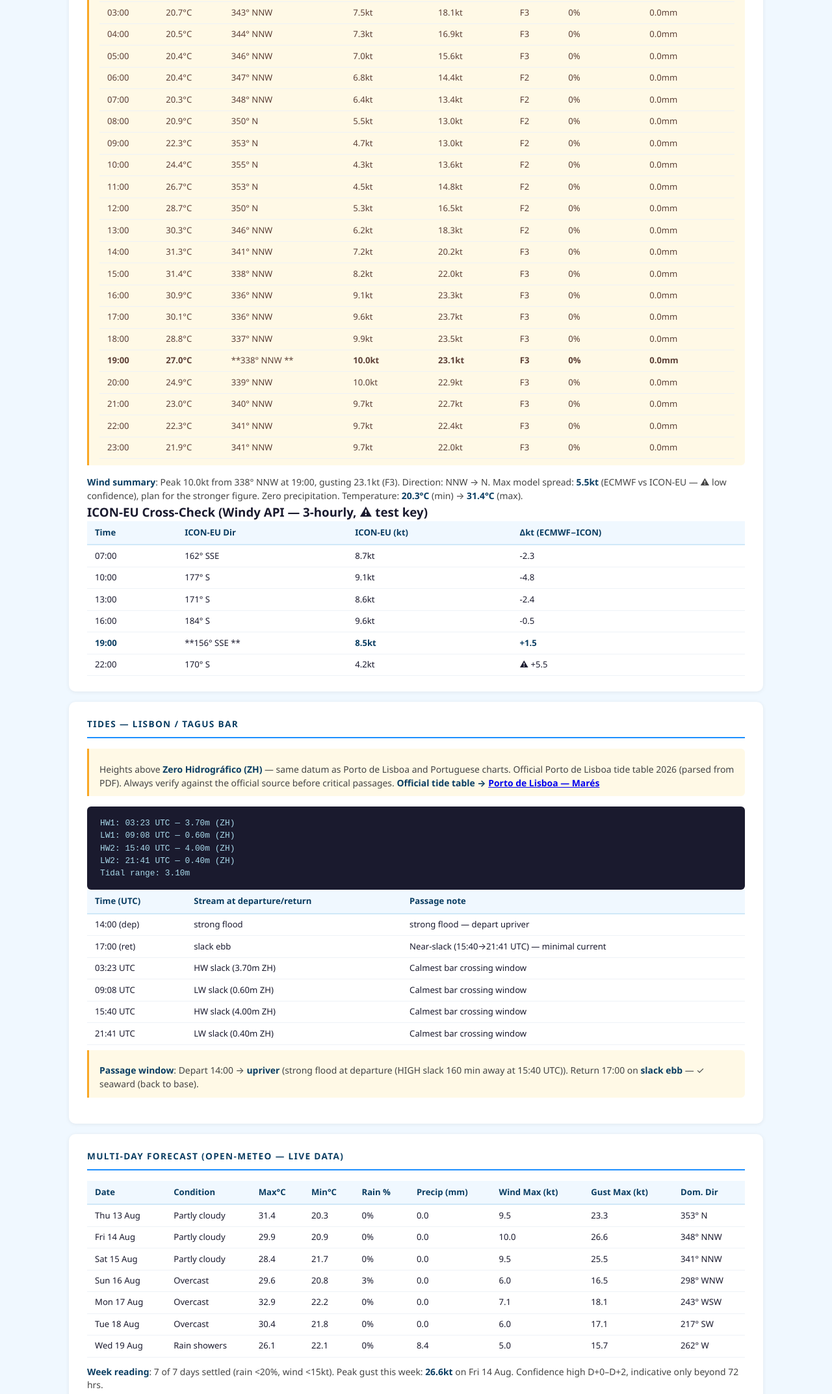
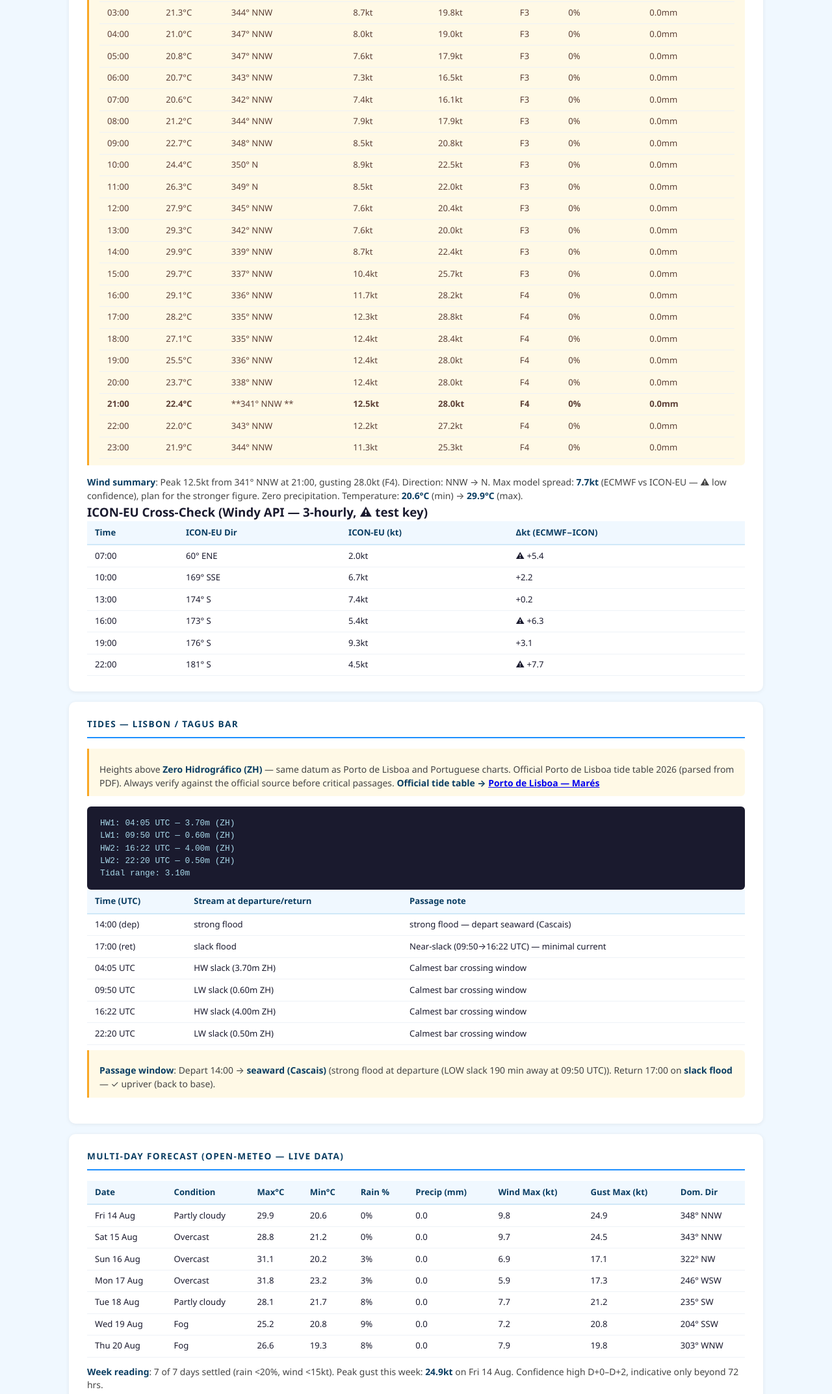
Before and after one commit to martinsda/maritime-weather, a website: page index.html in a window 1280 px wide. Shown: the part 396-2541 px from the top of the page at 65% size. Drawn offline with Linux system fonts and the light colour scheme.

Commit message:
briefing: auto-generated 31782560588

```diff
--- a/index.html
+++ b/index.html
@@ -3,7 +3,7 @@
 <head>
   <meta charset="UTF-8">
   <meta name="viewport" content="width=device-width, initial-scale=1.0">
-  <title>Maritime Briefing — 2026-08-13</title>
+  <title>Maritime Briefing — 2026-08-14</title>
   <style>
     :root {
       --sea:   #0a3d62;
@@ -100,9 +100,9 @@
 <header>
   <div>
     <h1>⚓ Maritime Weather Briefing</h1>
-    <p>Lisbon → Cascais &nbsp;·&nbsp; 2026-08-13 &nbsp;·&nbsp; 38.682°N, 9.219°W</p>
+    <p>Lisbon → Cascais &nbsp;·&nbsp; 2026-08-14 &nbsp;·&nbsp; 38.682°N, 9.219°W</p>
   </div>
-  <span class="badge">Generated 2026-08-13 08:11 UTC</span>
+  <span class="badge">Generated 2026-08-14 08:06 UTC</span>
 </header>
 
 <main>
@@ -125,28 +125,48 @@
 </thead>
 <tbody><tr>
 <td>00:00</td>
-<td>21.4°C</td>
-<td>340° NNW</td>
-<td>8.7kt</td>
-<td>20.6kt</td>
+<td>21.5°C</td>
+<td>337° NNW</td>
+<td>10.1kt</td>
+<td>20.8kt</td>
 <td>F3</td>
 <td>0%</td>
 <td>0.0mm</td>
 </tr>
 <tr>
 <td>01:00</td>
-<td>21.2°C</td>
-<td>341° NNW</td>
-<td>8.2kt</td>
-<td>20.0kt</td>
+<td>21.6°C</td>
+<td>338° NNW</td>
+<td>10.0kt</td>
+<td>20.8kt</td>
 <td>F3</td>
 <td>0%</td>
 <td>0.0mm</td>
 </tr>
 <tr>
 <td>02:00</td>
+<td>21.4°C</td>
+<td>341° NNW</td>
+<td>9.5kt</td>
+<td>20.4kt</td>
+<td>F3</td>
+<td>0%</td>
+<td>0.0mm</td>
+</tr>
+<tr>
+<td>03:00</td>
+<td>21.3°C</td>
+<td>344° NNW</td>
+<td>8.7kt</td>
+<td>19.8kt</td>
+<td>F3</td>
+<td>0%</td>
+<td>0.0mm</td>
+</tr>
+<tr>
+<td>04:00</td>
 <td>21.0°C</td>
-<td>342° NNW</td>
+<td>347° NNW</td>
 <td>8.0kt</td>
 <td>19.0kt</td>
 <td>F3</td>
@@ -154,218 +174,198 @@
 <td>0.0mm</td>
 </tr>
 <tr>
-<td>03:00</td>
-<td>20.7°C</td>
-<td>343° NNW</td>
-<td>7.5kt</td>
-<td>18.1kt</td>
-<td>F3</td>
-<td>0%</td>
-<td>0.0mm</td>
-</tr>
-<tr>
-<td>04:00</td>
-<td>20.5°C</td>
-<td>344° NNW</td>
-<td>7.3kt</td>
-<td>16.9kt</td>
-<td>F3</td>
-<td>0%</td>
-<td>0.0mm</td>
-</tr>
-<tr>
 <td>05:00</td>
-<td>20.4°C</td>
-<td>346° NNW</td>
-<td>7.0kt</td>
-<td>15.6kt</td>
+<td>20.8°C</td>
+<td>347° NNW</td>
+<td>7.6kt</td>
+<td>17.9kt</td>
 <td>F3</td>
 <td>0%</td>
 <td>0.0mm</td>
 </tr>
 <tr>
 <td>06:00</td>
-<td>20.4°C</td>
-<td>347° NNW</td>
-<td>6.8kt</td>
-<td>14.4kt</td>
-<td>F2</td>
+<td>20.7°C</td>
+<td>343° NNW</td>
+<td>7.3kt</td>
+<td>16.5kt</td>
+<td>F3</td>
 <td>0%</td>
 <td>0.0mm</td>
 </tr>
 <tr>
 <td>07:00</td>
-<td>20.3°C</td>
-<td>348° NNW</td>
-<td>6.4kt</td>
-<td>13.4kt</td>
-<td>F2</td>
+<td>20.6°C</td>
+<td>342° NNW</td>
+<td>7.4kt</td>
+<td>16.1kt</td>
+<td>F3</td>
 <td>0%</td>
 <td>0.0mm</td>
 </tr>
 <tr>
 <td>08:00</td>
-<td>20.9°C</td>
-<td>350° N</td>
-<td>5.5kt</td>
-<td>13.0kt</td>
-<td>F2</td>
+<td>21.2°C</td>
+<td>344° NNW</td>
+<td>7.9kt</td>
+<td>17.9kt</td>
+<td>F3</td>
 <td>0%</td>
 <td>0.0mm</td>
 </tr>
 <tr>
 <td>09:00</td>
-<td>22.3°C</td>
-<td>353° N</td>
-<td>4.7kt</td>
-<td>13.0kt</td>
-<td>F2</td>
+<td>22.7°C</td>
+<td>348° NNW</td>
+<td>8.5kt</td>
+<td>20.8kt</td>
+<td>F3</td>
 <td>0%</td>
 <td>0.0mm</td>
 </tr>
 <tr>
 <td>10:00</td>
 <td>24.4°C</td>
-<td>355° N</td>
-<td>4.3kt</td>
-<td>13.6kt</td>
-<td>F2</td>
+<td>350° N</td>
+<td>8.9kt</td>
+<td>22.5kt</td>
+<td>F3</td>
 <td>0%</td>
 <td>0.0mm</td>
 </tr>
 <tr>
 <td>11:00</td>
-<td>26.7°C</td>
-<td>353° N</td>
-<td>4.5kt</td>
-<td>14.8kt</td>
-<td>F2</td>
+<td>26.3°C</td>
+<td>349° N</td>
+<td>8.5kt</td>
+<td>22.0kt</td>
+<td>F3</td>
 <td>0%</td>
 <td>0.0mm</td>
 </tr>
 <tr>
 <td>12:00</td>
-<td>28.7°C</td>
-<td>350° N</td>
-<td>5.3kt</td>
-<td>16.5kt</td>
-<td>F2</td>
+<td>27.9°C</td>
+<td>345° NNW</td>
+<td>7.6kt</td>
+<td>20.4kt</td>
+<td>F3</td>
 <td>0%</td>
 <td>0.0mm</td>
 </tr>
 <tr>
 <td>13:00</td>
-<td>30.3°C</td>
-<td>346° NNW</td>
-<td>6.2kt</td>
-<td>18.3kt</td>
-<td>F2</td>
+<td>29.3°C</td>
+<td>342° NNW</td>
+<td>7.6kt</td>
+<td>20.0kt</td>
+<td>F3</td>
 <td>0%</td>
 <td>0.0mm</td>
 </tr>
 <tr>
 <td>14:00</td>
-<td>31.3°C</td>
-<td>341° NNW</td>
-<td>7.2kt</td>
-<td>20.2kt</td>
+<td>29.9°C</td>
+<td>339° NNW</td>
+<td>8.7kt</td>
+<td>22.4kt</td>
 <td>F3</td>
 <td>0%</td>
 <td>0.0mm</td>
 </tr>
 <tr>
 <td>15:00</td>
-<td>31.4°C</td>
-<td>338° NNW</td>
-<td>8.2kt</td>
-<td>22.0kt</td>
+<td>29.7°C</td>
+<td>337° NNW</td>
+<td>10.4kt</td>
+<td>25.7kt</td>
 <td>F3</td>
 <td>0%</td>
 <td>0.0mm</td>
 </tr>
 <tr>
 <td>16:00</td>
-<td>30.9°C</td>
+<td>29.1°C</td>
 <td>336° NNW</td>
-<td>9.1kt</td>
-<td>23.3kt</td>
-<td>F3</td>
+<td>11.7kt</td>
+<td>28.2kt</td>
+<td>F4</td>
 <td>0%</td>
 <td>0.0mm</td>
 </tr>
 <tr>
 <td>17:00</td>
-<td>30.1°C</td>
-<td>336° NNW</td>
-<td>9.6kt</td>
-<td>23.7kt</td>
-<td>F3</td>
+<td>28.2°C</td>
+<td>335° NNW</td>
+<td>12.3kt</td>
+<td>28.8kt</td>
+<td>F4</td>
 <td>0%</td>
 <td>0.0mm</td>
 </tr>
 <tr>
 <td>18:00</td>
-<td>28.8°C</td>
-<td>337° NNW</td>
-<td>9.9kt</td>
-<td>23.5kt</td>
-<td>F3</td>
+<td>27.1°C</td>
+<td>335° NNW</td>
+<td>12.4kt</td>
+<td>28.4kt</td>
+<td>F4</td>
 <td>0%</td>
 <td>0.0mm</td>
 </tr>
 <tr>
-<td><strong>19:00</strong></td>
-<td><strong>27.0°C</strong></td>
-<td>**338° NNW  **</td>
-<td><strong>10.0kt</strong></td>
-<td><strong>23.1kt</strong></td>
-<td><strong>F3</strong></td>
+<td>19:00</td>
+<td>25.5°C</td>
+<td>336° NNW</td>
+<td>12.4kt</td>
+<td>28.0kt</td>
+<td>F4</td>
+<td>0%</td>
+<td>0.0mm</td>
+</tr>
+<tr>
+<td>20:00</td>
+<td>23.7°C</td>
+<td>338° NNW</td>
+<td>12.4kt</td>
+<td>28.0kt</td>
+<td>F4</td>
+<td>0%</td>
+<td>0.0mm</td>
+</tr>
+<tr>
+<td><strong>21:00</strong></td>
+<td><strong>22.4°C</strong></td>
+<td>**341° NNW  **</td>
+<td><strong>12.5kt</strong></td>
+<td><strong>28.0kt</strong></td>
+<td><strong>F4</strong></td>
 <td><strong>0%</strong></td>
 <td><strong>0.0mm</strong></td>
 </tr>
 <tr>
-<td>20:00</td>
-<td>24.9°C</td>
-<td>339° NNW</td>
-<td>10.0kt</td>
-<td>22.9kt</td>
-<td>F3</td>
-<td>0%</td>
-<td>0.0mm</td>
-</tr>
-<tr>
-<td>21:00</td>
-<td>23.0°C</td>
-<td>340° NNW</td>
-<td>9.7kt</td>
-<td>22.7kt</td>
-<td>F3</td>
-<td>0%</td>
-<td>0.0mm</td>
-</tr>
-<tr>
 <td>22:00</td>
-<td>22.3°C</td>
-<td>341° NNW</td>
-<td>9.7kt</td>
-<td>22.4kt</td>
-<td>F3</td>
+<td>22.0°C</td>
+<td>343° NNW</td>
+<td>12.2kt</td>
+<td>27.2kt</td>
+<td>F4</td>
 <td>0%</td>
 <td>0.0mm</td>
 </tr>
 <tr>
 <td>23:00</td>
 <td>21.9°C</td>
-<td>341° NNW</td>
-<td>9.7kt</td>
-<td>22.0kt</td>
-<td>F3</td>
+<td>344° NNW</td>
+<td>11.3kt</td>
+<td>25.3kt</td>
+<td>F4</td>
 <td>0%</td>
 <td>0.0mm</td>
 </tr>
 </tbody></table>
 </blockquote>
-<p><strong>Wind summary</strong>: Peak 10.0kt from 338° NNW at 19:00, gusting 23.1kt (F3). Direction: NNW → N. Max model spread: <strong>5.5kt</strong> (ECMWF vs ICON-EU — ⚠ low confidence), plan for the stronger figure. Zero precipitation. Temperature: <strong>20.3°C</strong> (min) → <strong>31.4°C</strong> (max).</p>
+<p><strong>Wind summary</strong>: Peak 12.5kt from 341° NNW at 21:00, gusting 28.0kt (F4). Direction: NNW → N. Max model spread: <strong>7.7kt</strong> (ECMWF vs ICON-EU — ⚠ low confidence), plan for the stronger figure. Zero precipitation. Temperature: <strong>20.6°C</strong> (min) → <strong>29.9°C</strong> (max).</p>
 <h3>ICON-EU Cross-Check (Windy API — 3-hourly, ⚠ test key)</h3>
 <table>
 <thead>
@@ -378,39 +378,39 @@
 </thead>
 <tbody><tr>
 <td>07:00</td>
-<td>162° SSE</td>
-<td>8.7kt</td>
-<td>-2.3</td>
+<td>60° ENE</td>
+<td>2.0kt</td>
+<td>⚠ +5.4</td>
 </tr>
 <tr>
 <td>10:00</td>
-<td>177° S</td>
-<td>9.1kt</td>
-<td>-4.8</td>
+<td>169° SSE</td>
+<td>6.7kt</td>
+<td>+2.2</td>
 </tr>
 <tr>
 <td>13:00</td>
-<td>171° S</td>
-<td>8.6kt</td>
-<td>-2.4</td>
+<td>174° S</td>
+<td>7.4kt</td>
+<td>+0.2</td>
 </tr>
 <tr>
 <td>16:00</td>
-<td>184° S</td>
-<td>9.6kt</td>
-<td>-0.5</td>
+<td>173° S</td>
+<td>5.4kt</td>
+<td>⚠ +6.3</td>
 </tr>
 <tr>
-<td><strong>19:00</strong></td>
-<td>**156° SSE  **</td>
-<td><strong>8.5kt</strong></td>
-<td><strong>+1.5</strong></td>
+<td>19:00</td>
+<td>176° S</td>
+<td>9.3kt</td>
+<td>+3.1</td>
 </tr>
 <tr>
 <td>22:00</td>
-<td>170° S</td>
-<td>4.2kt</td>
-<td>⚠ +5.5</td>
+<td>181° S</td>
+<td>4.5kt</td>
+<td>⚠ +7.7</td>
 </tr>
 </tbody></table>
 </section>
@@ -420,10 +420,10 @@
 Official Porto de Lisboa tide table 2026 (parsed from PDF). Always verify against the official source before critical passages.
 <strong>Official tide table → <a href="https://www.portodelisboa.pt/mares">Porto de Lisboa — Marés</a></strong></p>
 </blockquote>
-<pre><code>HW1: 03:23 UTC — 3.70m (ZH)
-LW1: 09:08 UTC — 0.60m (ZH)
-HW2: 15:40 UTC — 4.00m (ZH)
-LW2: 21:41 UTC — 0.40m (ZH)
+<pre><code>HW1: 04:05 UTC — 3.70m (ZH)
+LW1: 09:50 UTC — 0.60m (ZH)
+HW2: 16:22 UTC — 4.00m (ZH)
+LW2: 22:20 UTC — 0.50m (ZH)
 Tidal range: 3.10m
 </code></pre>
 <table>
@@ -437,36 +437,36 @@ Tidal range: 3.10m
 <tbody><tr>
 <td>14:00 (dep)</td>
 <td>strong flood</td>
-<td>strong flood — depart upriver</td>
+<td>strong flood — depart seaward (Cascais)</td>
 </tr>
 <tr>
 <td>17:00 (ret)</td>
-<td>slack ebb</td>
-<td>Near-slack (15:40→21:41 UTC) — minimal current</td>
+<td>slack flood</td>
+<td>Near-slack (09:50→16:22 UTC) — minimal current</td>
 </tr>
 <tr>
-<td>03:23 UTC</td>
+<td>04:05 UTC</td>
 <td>HW slack (3.70m ZH)</td>
 <td>Calmest bar crossing window</td>
 </tr>
 <tr>
-<td>09:08 UTC</td>
+<td>09:50 UTC</td>
 <td>LW slack (0.60m ZH)</td>
 <td>Calmest bar crossing window</td>
 </tr>
 <tr>
-<td>15:40 UTC</td>
+<td>16:22 UTC</td>
 <td>HW slack (4.00m ZH)</td>
 <td>Calmest bar crossing window</td>
 </tr>
 <tr>
-<td>21:41 UTC</td>
-<td>LW slack (0.40m ZH)</td>
+<td>22:20 UTC</td>
+<td>LW slack (0.50m ZH)</td>
 <td>Calmest bar crossing window</td>
 </tr>
 </tbody></table>
 <blockquote>
-<p><strong>Passage window</strong>: Depart 14:00 → <strong>upriver</strong> (strong flood at departure (HIGH slack 160 min away at 15:40 UTC)). Return 17:00 on <strong>slack ebb</strong> — ✓ seaward (back to base).</p>
+<p><strong>Passage window</strong>: Depart 14:00 → <strong>seaward (Cascais)</strong> (strong flood at departure (LOW slack 190 min away at 09:50 UTC)). Return 17:00 on <strong>slack flood</strong> — ✓ upriver (back to base).</p>
 </blockquote>
 </section>
 <section id="multi"><h2>MULTI-DAY FORECAST (Open-Meteo — Live Data)</h2>
@@ -485,90 +485,90 @@ Tidal range: 3.10m
 </tr>
 </thead>
 <tbody><tr>
-<td>Thu 13 Aug</td>
-<td>Partly cloudy</td>
-<td>31.4</td>
-<td>20.3</td>
-<td>0%</td>
-<td>0.0</td>
-<td>9.5</td>
-<td>23.3</td>
-<td>353° N</td>
-</tr>
-<tr>
 <td>Fri 14 Aug</td>
 <td>Partly cloudy</td>
 <td>29.9</td>
-<td>20.9</td>
+<td>20.6</td>
 <td>0%</td>
 <td>0.0</td>
-<td>10.0</td>
-<td>26.6</td>
+<td>9.8</td>
+<td>24.9</td>
 <td>348° NNW</td>
 </tr>
 <tr>
 <td>Sat 15 Aug</td>
-<td>Partly cloudy</td>
-<td>28.4</td>
-<td>21.7</td>
+<td>Overcast</td>
+<td>28.8</td>
+<td>21.2</td>
 <td>0%</td>
 <td>0.0</td>
-<td>9.5</td>
-<td>25.5</td>
-<td>341° NNW</td>
+<td>9.7</td>
+<td>24.5</td>
+<td>343° NNW</td>
 </tr>
 <tr>
 <td>Sun 16 Aug</td>
 <td>Overcast</td>
-<td>29.6</td>
-<td>20.8</td>
+<td>31.1</td>
+<td>20.2</td>
 <td>3%</td>
 <td>0.0</td>
-<td>6.0</td>
-<td>16.5</td>
-<td>298° WNW</td>
+<td>6.9</td>
+<td>17.1</td>
+<td>322° NW</td>
 </tr>
 <tr>
 <td>Mon 17 Aug</td>
 <td>Overcast</td>
-<td>32.9</td>
-<td>22.2</td>
-<td>0%</td>
+<td>31.8</td>
+<td>23.2</td>
+<td>3%</td>
 <td>0.0</td>
-<td>7.1</td>
-<td>18.1</td>
-<td>243° WSW</td>
+<td>5.9</td>
+<td>17.3</td>
+<td>246° WSW</td>
 </tr>
 <tr>
 <td>Tue 18 Aug</td>
-<td>Overcast</td>
-<td>30.4</td>
-<td>21.8</td>
-<td>0%</td>
+<td>Partly cloudy</td>
+<td>28.1</td>
+<td>21.7</td>
+<td>8%</td>
 <td>0.0</td>
-<td>6.0</td>
-<td>17.1</td>
-<td>217° SW</td>
+<td>7.7</td>
+<td>21.2</td>
+<td>235° SW</td>
 </tr>
 <tr>
 <td>Wed 19 Aug</td>
-<td>Rain showers</td>
-<td>26.1</td>
-<td>22.1</td>
-<td>0%</td>
-<td>8.4</td>
-<td>5.0</td>
-<td>15.7</td>
-<td>262° W</td>
+<td>Fog</td>
+<td>25.2</td>
+<td>20.8</td>
+<td>9%</td>
+<td>0.0</td>
+<td>7.2</td>
+<td>20.8</td>
+<td>204° SSW</td>
+</tr>
+<tr>
+<td>Thu 20 Aug</td>
+<td>Fog</td>
+<td>26.6</td>
+<td>19.3</td>
+<td>8%</td>
+<td>0.0</td>
+<td>7.9</td>
+<td>19.8</td>
+<td>303° WNW</td>
 </tr>
 </tbody></table>
-<p><strong>Week reading</strong>: 7 of 7 days settled (rain &lt;20%, wind &lt;15kt). Peak gust this week: <strong>26.6kt</strong> on Fri 14 Aug. Confidence high D+0–D+2, indicative only beyond 72 hrs.</p>
+<p><strong>Week reading</strong>: 7 of 7 days settled (rain &lt;20%, wind &lt;15kt). Peak gust this week: <strong>24.9kt</strong> on Fri 14 Aug. Confidence high D+0–D+2, indicative only beyond 72 hrs.</p>
 </section>
 </main>
 
 <footer>
   Data: <strong>Windy API</strong> (wind/waves) + <strong>Open-Meteo</strong> (temp/rain) + <strong>Porto de Lisboa PDF</strong> (tides)
-  &nbsp;·&nbsp; <a href="output/2026-08-13_lisbon-cascais-briefing.md">Full markdown report</a>
+  &nbsp;·&nbsp; <a href="output/2026-08-14_lisbon-cascais-briefing.md">Full markdown report</a>
   &nbsp;·&nbsp; Generated by maritime-weather skill
 </footer>
 
```
Also changed, not shown: output/2026-08-14_lisbon-cascais-briefing.md (added).
